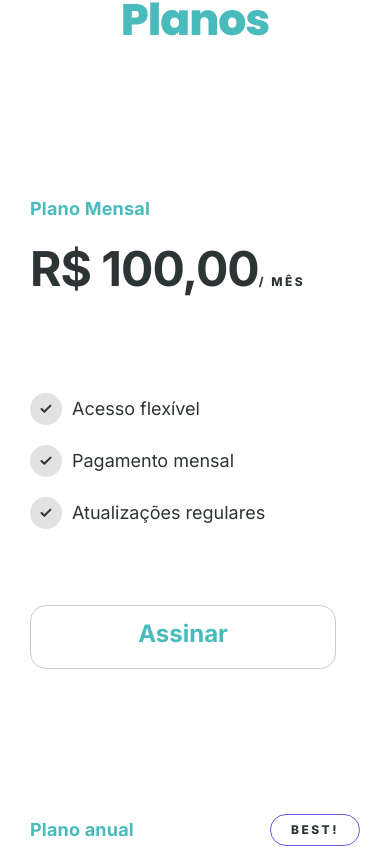
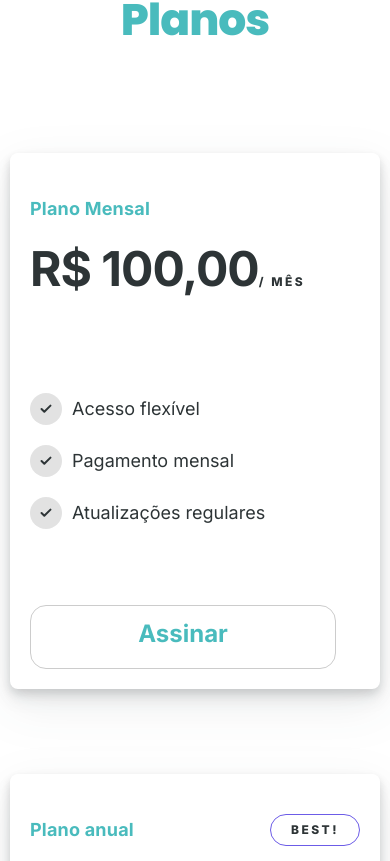
Before and after one commit to rorxtto1/React1, a React (Vite) app: page /#/landing-page in a window 390 px wide. Shown: the part 2843-3704 px from the top of the page. Built offline with nearby package versions, Linux system fonts and the light colour scheme.

Commit message:
Responsividade Mobile

```diff
--- a/src/Components/FormLogin/FormLogin.css
+++ b/src/Components/FormLogin/FormLogin.css
@@ -151,3 +151,17 @@
         width: 100%;
     }
 }
+
+@media (max-width: 376px) {
+    .form-control {
+        width: 40vw;
+    }
+
+    .question{
+        font-size: 0.65rem;
+    }
+
+    .link{
+        font-size: 0.65rem;
+    }
+}
--- a/src/Components/FormLogin/FormLogin.jsx
+++ b/src/Components/FormLogin/FormLogin.jsx
@@ -25,7 +25,7 @@ const FormLogin = () => {
         alignItems: "center",
         padding: "8px 30px",
         gap: "10px",
-        width: "192px",
+        width: "11rem",
         height: "49px",
         background: "#C7F2ED",
         borderRadius: "30px",
--- a/src/Components/LandingPage/LandingPage.css
+++ b/src/Components/LandingPage/LandingPage.css
@@ -335,6 +335,11 @@ border-radius: 99px;
     .title-container-top {
         font-size: 3.5vw;
     }
+
+    .card{
+        box-shadow: 0 4px 8px rgba(0, 0, 0, 0.1);
+        filter: drop-shadow(0px 8px 8px rgba(38, 50, 56, 0.12)) drop-shadow(0px 16px 24px rgba(38, 50, 56, 0.08));
+    }
 }
 
 @media (max-width: 576px) {
@@ -342,4 +347,22 @@ border-radius: 99px;
     .title-container-top {
         font-size: 3.5vw;
     }
+
+    .card{
+        box-shadow: 0 4px 8px rgba(0, 0, 0, 0.1);
+        filter: drop-shadow(0px 8px 8px rgba(38, 50, 56, 0.12)) drop-shadow(0px 16px 24px rgba(38, 50, 56, 0.08));
+    }
 }
+
+@media (max-width: 480px) {
+    .card{
+        box-shadow: 0 4px 8px rgba(0, 0, 0, 0.1);
+        filter: drop-shadow(0px 8px 8px rgba(38, 50, 56, 0.12)) drop-shadow(0px 16px 24px rgba(38, 50, 56, 0.08));
+    }
+}
+
+@media (max-width: 361px) {
+    .card{
+        width: 350px;
+    }
+}
```
